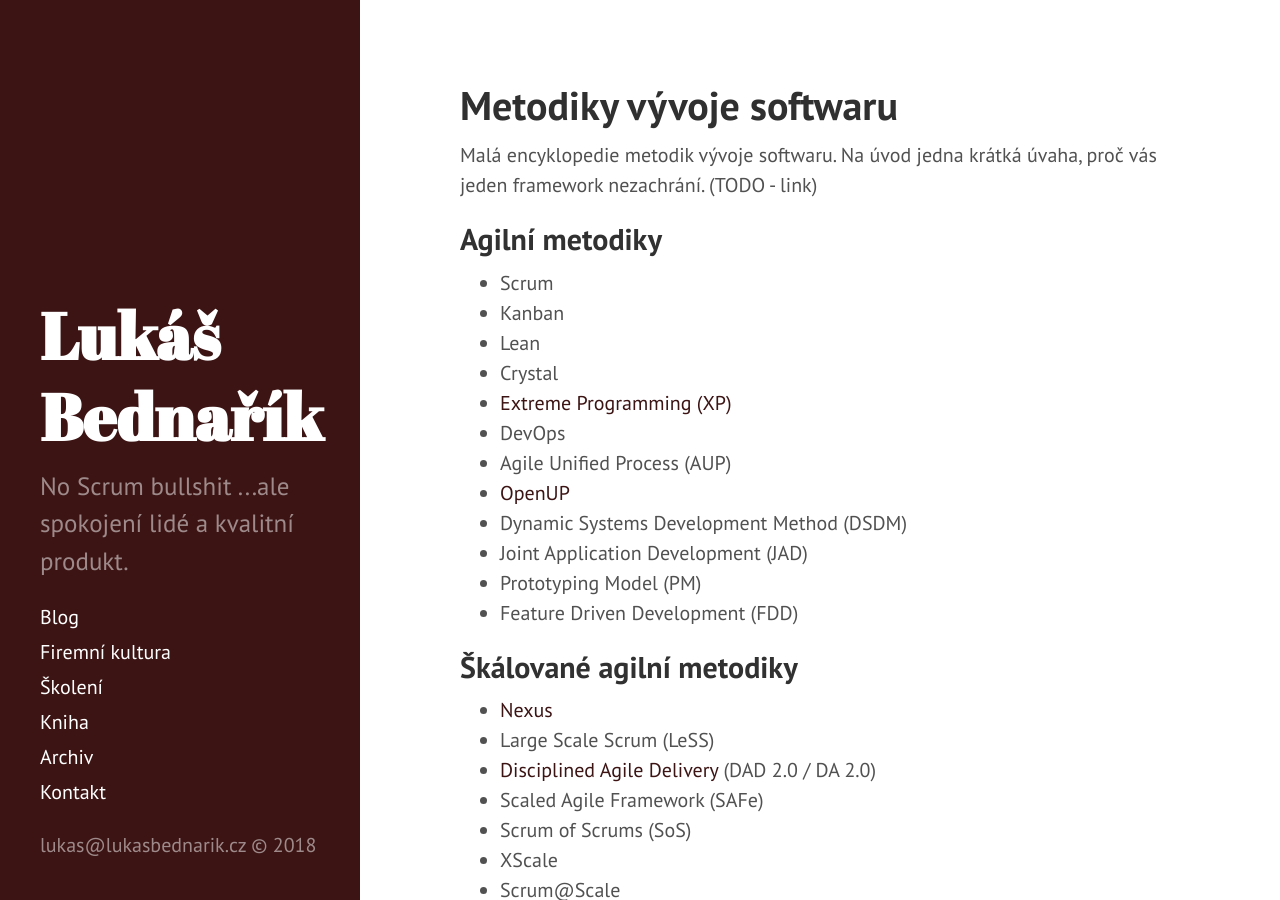
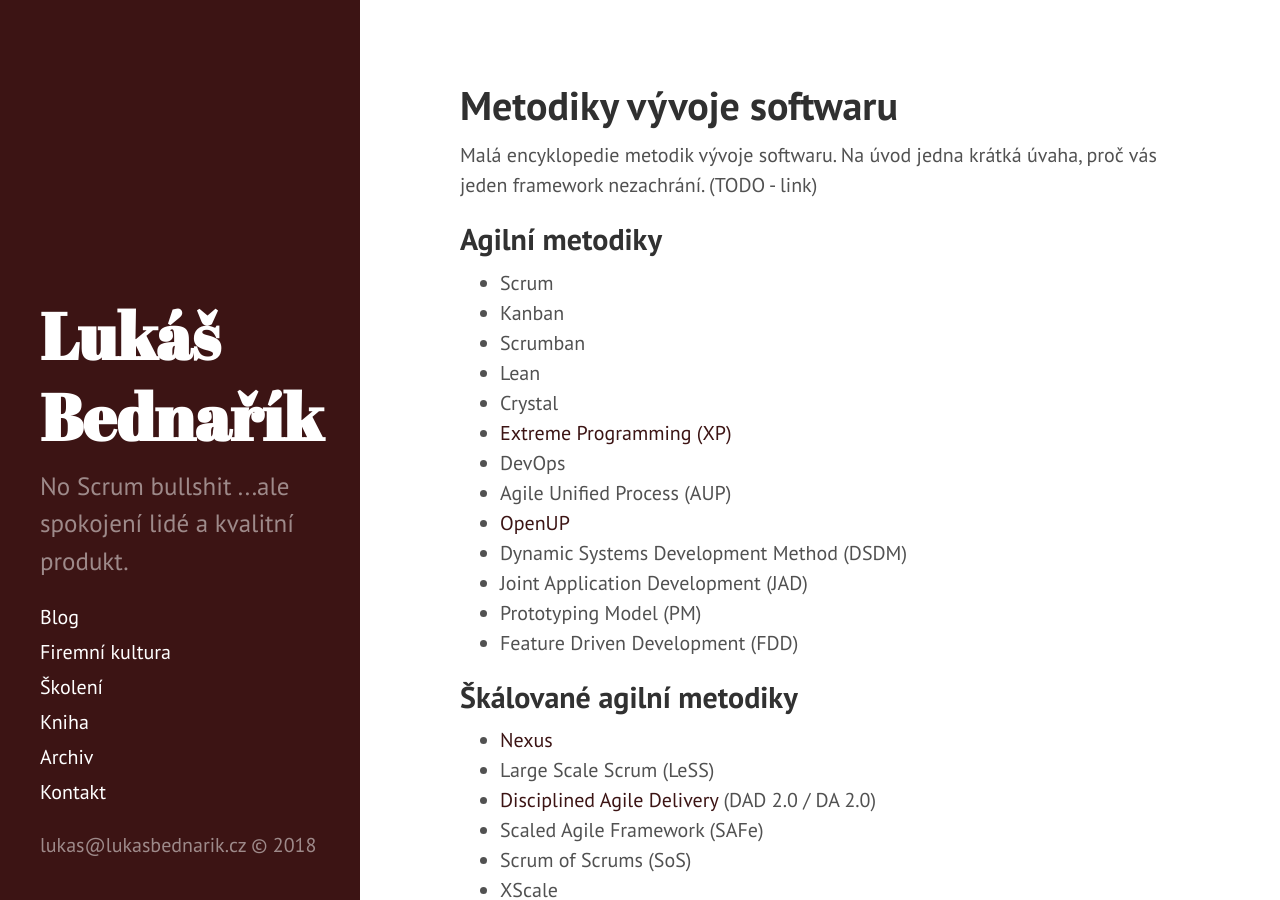
Before and after one commit to lukasbednarik/lukasbednarik.cz, a Jekyll site: the page built from _pages/metodiky.md, in a window 1280 px wide and 900 px high. Built offline with Jekyll 4.4.1, drawn with Linux system fonts in a browser that asks for light colours.

Commit message:
note about scrumban

```diff
--- a/_pages/metodiky.md
+++ b/_pages/metodiky.md
@@ -11,6 +11,7 @@
 
 - Scrum
 - Kanban
+- Scrumban
 - Lean
 - Crystal
 - [Extreme Programming (XP)](/extremni-programovani)
```
